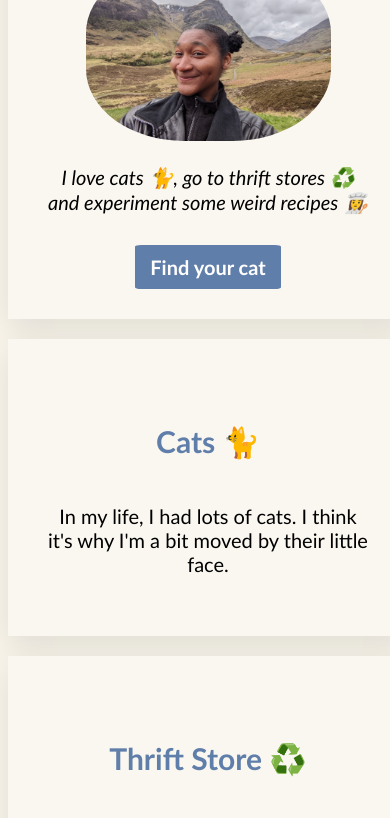
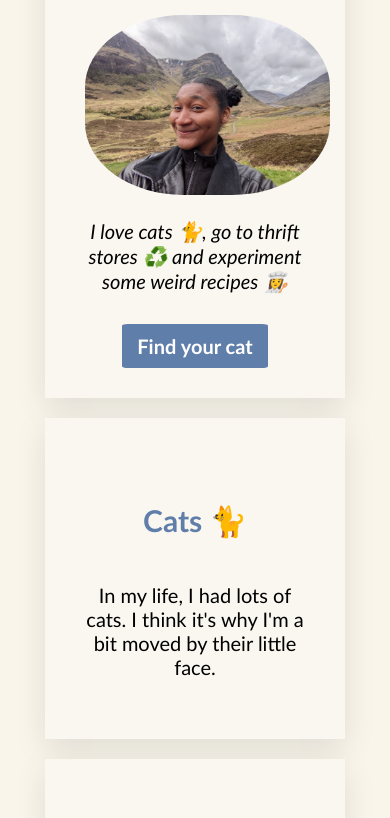
Before and after one commit to ludivine-mucy/my-profile, a plain HTML site: page index.html in a window 390 px wide. Shown: the part 298-1116 px from the top of the page. Drawn offline with Linux system fonts and the light colour scheme.

Commit message:
Update style.css

```diff
--- a/style.css
+++ b/style.css
@@ -37,9 +37,21 @@ span {
   margin: 50px auto;
 }
 
-@media (max-width: 500px) {
+@media (max-width: 960px) {
   .container {
-    width: 400px;
+    width: 700px;
+  }
+}
+
+@media (max-width: 720px) {
+  .container {
+    width: 500px;
+  }
+}
+
+@media (max-width: 540px) {
+  .container {
+    width: 300px;
   }
 }
 
```
